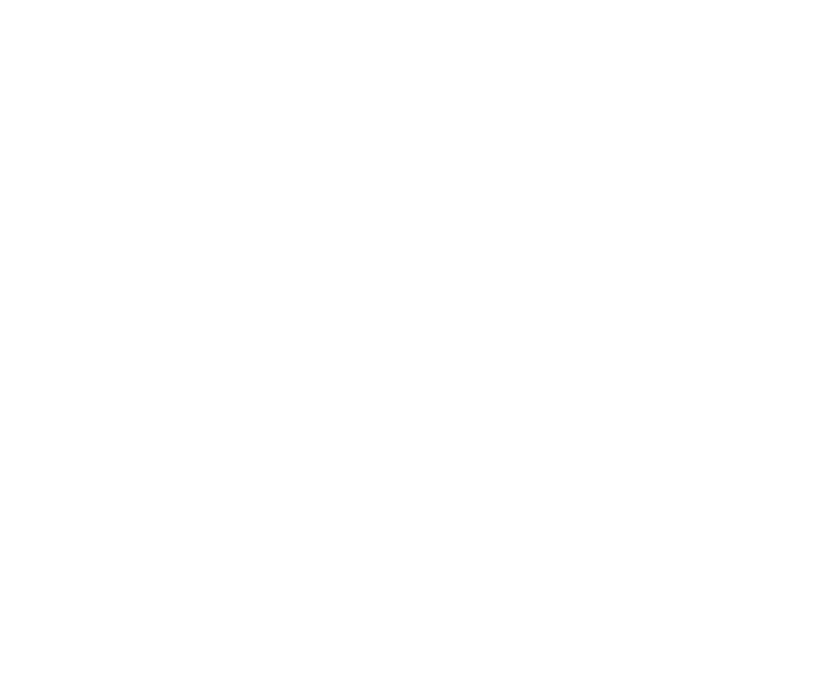
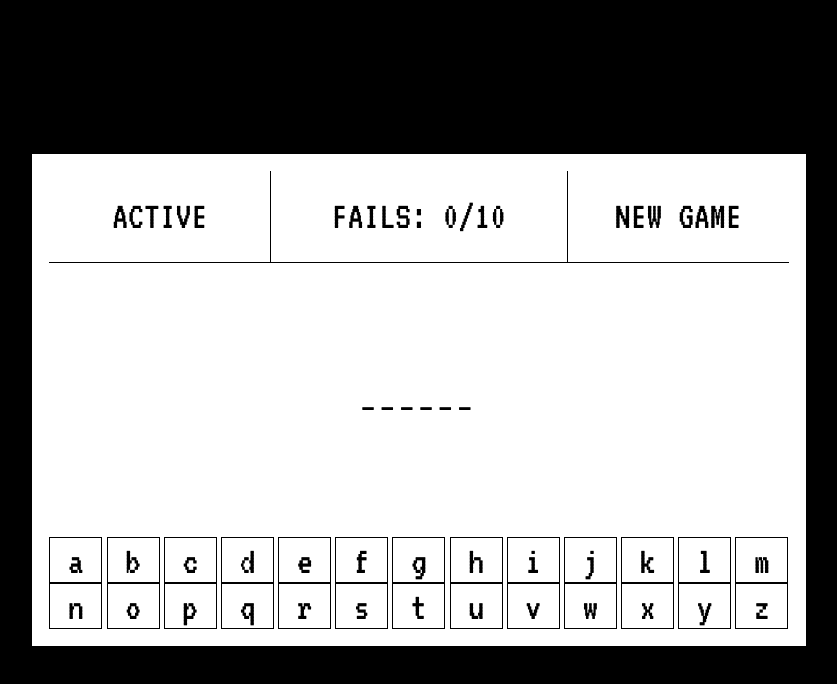
Before and after one commit to sadeg-akbarian/hangman, a plain HTML site: page index.html in a window 1280 px wide. Shown: the whole page, without its empty margins (221-1058 px from the left). Drawn offline with nearby package versions, Linux system fonts and the light colour scheme.

Commit message:
feat: project completed

```diff
--- a/index.html
+++ b/index.html
@@ -19,9 +19,69 @@
     <title>Hangman</title>
   </head>
   <body>
-    <header></header>
-    <main></main>
-    <footer></footer>
+    <main>
+      <form>
+        <div class="statusRow">
+          <div class="topRows status" id="status">
+            <p class="paragraphTop paragraphActive" id="paragraphActive">
+              ACTIVE
+            </p>
+          </div>
+          <div class="topRows theFails" id="theFails">
+            <p class="paragraphTop paragraphFail" id="paragraphFail">
+              FAILS: <span id="failedNumbers">0</span>/10
+            </p>
+          </div>
+          <div class="topRows restart" id="restart">
+            <button
+              type="button"
+              class="paragraphTop buttonRestart"
+              id="buttonRestart"
+            >
+              NEW GAME
+            </button>
+          </div>
+        </div>
+        <div class="wordRow">
+          <div class="wordContainer" id="wordContainer">
+            <p class="theWord" id="theWord"></p>
+          </div>
+        </div>
+        <div class="letterRow">
+          <div class="upperLetterRow">
+            <button type="button" class="singleLetters" id="aLetter">a</button>
+            <button type="button" class="singleLetters" id="bLetter">b</button>
+            <button type="button" class="singleLetters" id="cLetter">c</button>
+            <button type="button" class="singleLetters" id="dLetter">d</button>
+            <button type="button" class="singleLetters" id="eLetter">e</button>
+            <button type="button" class="singleLetters" id="fLetter">f</button>
+            <button type="button" class="singleLetters" id="gLetter">g</button>
+            <button type="button" class="singleLetters" id="hLetter">h</button>
+            <button type="button" class="singleLetters" id="iLetter">i</button>
+            <button type="button" class="singleLetters" id="jLetter">j</button>
+            <button type="button" class="singleLetters" id="kLetter">k</button>
+            <button type="button" class="singleLetters" id="lLetter">l</button>
+            <button type="button" class="singleLetters" id="mLetter">m</button>
+          </div>
+          <div class="betweenLetterRow"></div>
+          <div class="lowerLetterRow">
+            <button type="button" class="singleLetters" id="nLetter">n</button>
+            <button type="button" class="singleLetters" id="oLetter">o</button>
+            <button type="button" class="singleLetters" id="pLetter">p</button>
+            <button type="button" class="singleLetters" id="qLetter">q</button>
+            <button type="button" class="singleLetters" id="rLetter">r</button>
+            <button type="button" class="singleLetters" id="sLetter">s</button>
+            <button type="button" class="singleLetters" id="tLetter">t</button>
+            <button type="button" class="singleLetters" id="uLetter">u</button>
+            <button type="button" class="singleLetters" id="vLetter">v</button>
+            <button type="button" class="singleLetters" id="wLetter">w</button>
+            <button type="button" class="singleLetters" id="xLetter">x</button>
+            <button type="button" class="singleLetters" id="yLetter">y</button>
+            <button type="button" class="singleLetters" id="zLetter">z</button>
+          </div>
+        </div>
+      </form>
+    </main>
     <script src="script.js"></script>
   </body>
 </html>
--- a/script.js
+++ b/script.js
@@ -0,0 +1,157 @@
+const findTheWord = document.querySelector("#theWord");
+const singleLetters = document.querySelectorAll(".singleLetters");
+const failedNumbers = document.querySelector("#failedNumbers");
+const paragraphActive = document.querySelector("#paragraphActive");
+const theFails = document.querySelector("#theFails");
+
+const initialObject = {
+  randomWord: "",
+  randomWordLength: 0,
+  hiddenWord: "",
+  count: 0,
+  hiddenWordArray: [],
+};
+
+const initialObjectSerialized = JSON.stringify(initialObject);
+localStorage.setItem("Anfangswerte", initialObjectSerialized);
+
+// ::::::::::::::::::::::::::::::::::::::::::::::::::::::::::::::::::::::::::::::::::::::::::::::::::::::::::::::::::::::::::::::
+
+function initialState() {
+  singleLetters.forEach((singleLetter) => {
+    singleLetter.disabled = false;
+    singleLetter.classList.remove("clickedLetter");
+  });
+  paragraphActive.innerText = "ACTIVE";
+  paragraphActive.style.color = "rgb(0, 0, 0)";
+  paragraphActive.style.opacity = "1";
+  theFails.style.backgroundColor = "rgba(255, 0, 0, 0)";
+  failedNumbers.innerText = "0";
+}
+
+// ::::::::::::::::::::::::::::::::::::::::::::::::::::::::::::::::::::::::::::::::::::::::::::::::::::::::::::::::::::::::::::::
+
+let fadingInterval;
+function toggleOpacity() {
+  fadingInterval = setInterval(function () {
+    if (paragraphActive.style.opacity === "1") {
+      paragraphActive.style.opacity = "0";
+    } else {
+      paragraphActive.style.opacity = "1";
+    }
+  }, 200);
+}
+
+function stopFading() {
+  clearInterval(fadingInterval);
+}
+
+// ::::::::::::::::::::::::::::::::::::::::::::::::::::::::::::::::::::::::::::::::::::::::::::::::::::::::::::::::::::::::::::::
+
+function newGame() {
+  const codingWords = [
+    "Javascript",
+    "opacity",
+    "padding",
+    "grid",
+    "property",
+    "selector",
+    "function",
+    "variable",
+    "object",
+    "JSON",
+  ];
+
+  // ::::::::::::::::::::::::::::::::::::::::::::::::::::::::::::::::::::::::::::::::::::::::::::::::::::::::::::::::::::::::::
+
+  const audioContext = new AudioContext();
+
+  function playSound(frequency, volume) {
+    const oscillator = audioContext.createOscillator();
+    oscillator.type = "sine"; // Sinus-Wellenform
+    oscillator.frequency.setValueAtTime(frequency, audioContext.currentTime);
+    const gainNode = audioContext.createGain();
+    gainNode.gain.setValueAtTime(volume, audioContext.currentTime);
+    oscillator.connect(gainNode);
+    gainNode.connect(audioContext.destination);
+    oscillator.start();
+    oscillator.stop(audioContext.currentTime + 0.5);
+  }
+
+  // :::::::::::::::::::::::::::::::::::::::::::::::::::::::::::::::::::::::::::::::::::::::::::::::::::::::::::::::::::::::::::
+
+  function noHover() {
+    singleLetters.forEach((singleLetter) => {
+      singleLetter.classList.add("no-hover-effect");
+    });
+  }
+
+  // ::::::::::::::::::::::::::::::::::::::::::::::::::::::::::::::::::::::::::::::::::::::::::::::::::::::::::::::::::::::::::::
+
+  const initialObjectDeserialized = JSON.parse(initialObjectSerialized);
+
+  let randomWord = initialObjectDeserialized.randomWord;
+  randomWord = codingWords[Math.floor(Math.random() * 10)];
+
+  let randomWordLength = initialObjectDeserialized.randomWordLength;
+  randomWordLength = randomWord.length;
+
+  let hiddenWord = initialObjectDeserialized.hiddenWord;
+  hiddenWord = "_".repeat(randomWordLength);
+
+  findTheWord.innerText = hiddenWord;
+
+  let count = initialObjectDeserialized.count;
+  count = 0;
+
+  let hiddenWordArray = initialObjectDeserialized.hiddenWordArray;
+  hiddenWordArray = hiddenWord.split("");
+
+  singleLetters.forEach((letter) => {
+    letter.addEventListener("click", function (event) {
+      if (hiddenWordArray.includes("_") === true && count < 10) {
+        letter.classList.add("clickedLetter");
+        event.target.disabled = "true";
+        const isLetterInRandomWord = randomWord
+          .toLowerCase()
+          .includes(event.target.innerText);
+        if (isLetterInRandomWord === true) {
+          for (let i = 0; i < randomWordLength; i++) {
+            if (randomWord[i].toLowerCase() === event.target.innerText) {
+              hiddenWordArray[i] = randomWord[i];
+            }
+          }
+          findTheWord.innerText = hiddenWordArray.join("");
+          if (hiddenWordArray.includes("_") === false) {
+            paragraphActive.innerText = "WIN";
+            paragraphActive.style.color = "green";
+            toggleOpacity();
+            noHover();
+          }
+        } else {
+          playSound(440, 0.05);
+          count++;
+          failedNumbers.innerText = count;
+          theFails.style.backgroundColor = `rgba(255, 0, 0, 0.${count})`;
+          if (count === 10) {
+            theFails.style.backgroundColor = "rgba(255, 0, 0, 0.1)";
+            paragraphActive.innerText = "FAIL";
+            paragraphActive.style.color = "red";
+            toggleOpacity();
+            noHover();
+          }
+        }
+      }
+    });
+  });
+}
+
+newGame();
+
+const buttonRestart = document.querySelector("#buttonRestart");
+
+buttonRestart.addEventListener("click", function () {
+  stopFading();
+  initialState();
+  newGame();
+});
--- a/style.css
+++ b/style.css
@@ -5,28 +5,148 @@
 }
 
 :root {
-}
-
-@media screen and (max-with: 890px) {
-  html {
-    font-size: 10vmin;
-  }
-}
-
-@media screen and (max-with: 2000px) {
-  html {
-    font-size: 20px;
-  }
+  --page-background-color: black;
+  --main-background-color: white;
+  --hover-color: rgba(128, 128, 128, 0.4);
+  --clicked-color: rgb(128, 128, 128);
 }
 
 html {
   font-family: "VT323", monospace;
   direction: ltr;
+  font-size: 2.2vmin;
 }
 
 body {
   margin: 0;
   height: 100vh;
   background-color: var(--page-background-color);
-  color: var(--page-text-color);
+  /* color: var(--page-text-color); */
+  display: flex;
+  justify-content: center;
+  align-items: center;
 }
+
+main {
+  background-color: var(--main-background-color);
+  width: 44rem;
+  height: 28rem;
+  padding: 1rem;
+}
+
+form {
+  height: 100%;
+}
+
+/* ............................................................................ statusRow styles ................ */
+
+.statusRow {
+  height: 20%;
+  display: flex;
+  align-items: end;
+  border-bottom: 0.1rem solid black;
+}
+
+.topRows {
+  height: 100%;
+  display: flex;
+  justify-content: center;
+  align-items: center;
+}
+
+.status {
+  width: 30%;
+  border-right: 0.1rem solid black;
+}
+
+.paragraphActive {
+  opacity: 1;
+  transition: opacity 200ms linear;
+}
+
+.theFails {
+  width: 40%;
+  background-color: rgba(255, 0, 0, 0);
+}
+
+.restart {
+  width: 30%;
+  border-left: 0.1rem solid black;
+}
+
+.restart:hover {
+  background-color: var(--hover-color);
+}
+
+.paragraphTop {
+  font-size: 2.25rem;
+}
+
+.buttonRestart {
+  background-color: transparent;
+  border-color: transparent;
+}
+
+/*.................................................................................... wordRow styles ...........*/
+
+.wordRow {
+  height: 60%;
+  display: flex;
+  justify-content: center;
+  align-items: center;
+}
+
+.wordContainer {
+  display: flex;
+  gap: 0.5rem;
+}
+
+.theWord {
+  font-size: 2rem;
+  margin-block: 0;
+  letter-spacing: 0.3rem;
+}
+
+/* ................................................................................ letterRow styles .............. */
+
+.letterRow {
+  height: 20%;
+}
+
+.betweenLetterRow {
+  height: 1%;
+  width: 100%;
+}
+
+.upperLetterRow,
+.lowerLetterRow {
+  height: 49.5%;
+  width: 100%;
+  display: flex;
+  justify-content: space-between;
+}
+
+.singleLetters {
+  font-size: 2.25rem;
+  padding-inline: 1rem;
+  margin: 0;
+  border: 0.1rem solid black;
+  background-color: transparent;
+}
+
+.singleLetters:hover {
+  background-color: var(--hover-color);
+}
+
+.singleLetters.no-hover-effect:hover {
+  background-color: transparent;
+}
+
+.clickedLetter {
+  color: var(--clicked-color);
+  border: 0.1rem dotted var(--clicked-color);
+}
+
+.clickedLetter:hover {
+  background-color: transparent;
+}
```
